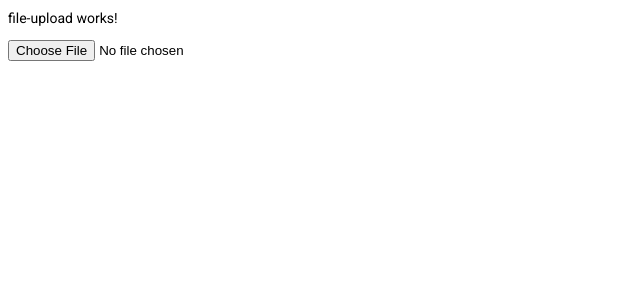
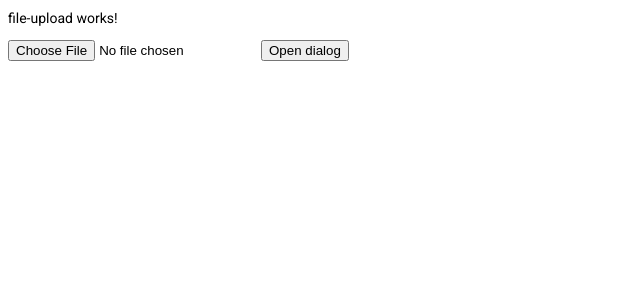
Before and after one commit to T1NK0/t1nk0.github.io, an Angular app: page / in a window 1280 px wide. Shown: the top 300 px of the page, without its empty margins (0-640 px from the left). Built offline with nearby package versions, Linux system fonts and the light colour scheme.

Commit message:
change to fileuploat

```diff
--- a/src/app/file-upload/file-upload.component.html
+++ b/src/app/file-upload/file-upload.component.html
@@ -1,2 +1,3 @@
 <p>file-upload works!</p>
-<input type="file" class="file-upload" onchange="console.log(event.target.files)">
+<input type="file" class="file-upload"  onchange="console.log(event.target.files)">
+<button mat-button (click)="openDialog()">Open dialog</button>
```
